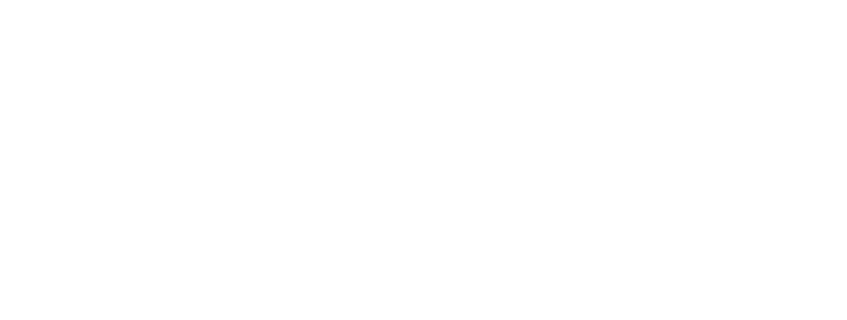
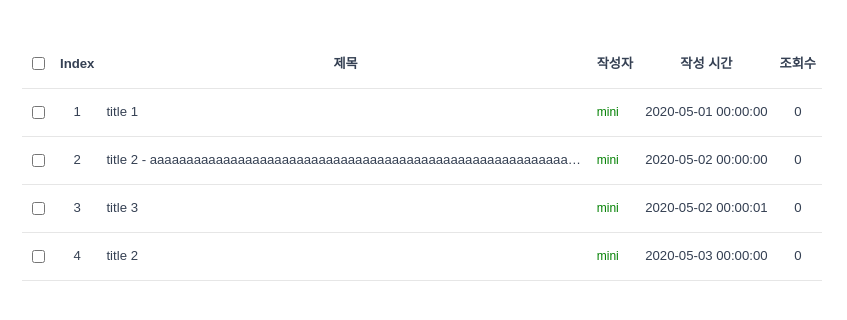
Before and after one commit to minnie-J/react-test-app, a React (Create React App) app: page /#/ in a window 1280 px wide. Shown: the top 320 px of the page, without its empty margins (218-1065 px from the left). Built offline with nearby package versions, Linux system fonts and the light colour scheme; a web font is replaced by a local one.

Commit message:
테이블 기능 추가 중

```diff
--- a/src/table/table.js
+++ b/src/table/table.js
@@ -1,18 +1,234 @@
-import React from "react";
+import React, { useState, useCallback, useMemo } from "react";
+import styled from "styled-components";
+import { Checkbox } from "antd";
 
-//NOTE: 셀 길이에 따라 컬럼 너비 일괄 적용
+const Container = styled.div`
+  width: 800px;
+  height: 100%;
+  overflow: auto;
+`;
+
+const TableArea = styled.table`
+  /** border-collapse
+    collapse: tr td border와 합쳐서 한줄로 표현
+    saperate: (default) tr td가 독립적으로 border를 가짐 두줄로 나오고 막..
+   */
+  border-collapse: collapse;
+
+  width: 100%;
+
+  /** table-layout
+    auto: (default) cell 내용에 따라 너비를 자동으로 잡아줌
+    fixed: 셀 내부 공백을 무시하고 너비를 잡음. 너비를 별도로 지정하지 않으면 각 셀 간격을 동일하게 만듦.
+   */
+  table-layout: auto;
+  /* table-layout: fixed; */
+
+  border: ${(props) => (props.border && "1px solid") || "unset"};
+  border-color: #e6e6e6;
+`;
+
+const HeaderArea = styled.tr`
+  height: ${(props) => props.height || "4rem"};
+
+  border-bottom: ${(props) => props.border || "1px solid"};
+  border-color: #e6e6e6;
+
+  font-size: 1.1rem;
+  font-weight: 700;
+`;
+
+const ColumnCell = styled.th`
+  /** vertical-align
+  middle: 문자열 수직 방향 가운데 정렬
+*/
+  vertical-align: middle;
+  padding: 0 6px;
+
+  border: ${(props) => (props.border && "1px solid") || "unset"};
+  border-color: #e6e6e6;
+
+  width: ${(props) =>
+    props.columnWidth ? props.columnWidth : props.ellipsis ? "100%" : "unset"};
+  max-width: ${(props) =>
+    props.columnWidth ? props.columnWidth : props.ellipsis ? "1px" : "unset"};
+  overflow: hidden;
+  text-overflow: ellipsis;
+  white-space: nowrap;
+`;
+
+const Row = styled.tr`
+  height: ${(props) => props.height || "4rem"};
+
+  border-bottom: ${(props) => props.border || "1px solid"};
+  border-color: #e6e6e6;
+
+  font-size: 1.1rem;
+
+  &:last-child {
+    border-bottom: ${(props) => props.header === false && "unset"};
+  }
+
+  &:hover {
+    background-color: #f6f6f6;
+  }
+`;
+
+const Cell = styled.td`
+  vertical-align: middle;
+  padding: 0 6px;
+
+  border: ${(props) => (props.border && "1px solid") || "unset"};
+  border-color: #e6e6e6;
+
+  text-align: ${(props) => props.align || "left"};
+
+  /** ellipsis
+    table-layout이 auto일때
+    - width: 100%;
+    - max-width: 1px;
+    - overflow: hidden / text-overlow: ellipsis / white-space: nowrap
+    옵션 주면 ellipsis 옵션 넣은 컬럼 최대치로 공간 잡고 줄임표 처리됨.
+    but, width값을 다른 '%'단위로 넣으면 풀려서 스크롤 생겨버림.
+  */
+  width: ${(props) =>
+    props.width ? props.width : props.ellipsis ? "100%" : "unset"};
+  max-width: ${(props) =>
+    props.width ? props.width : props.ellipsis ? "1px" : "unset"};
+  overflow: hidden;
+  text-overflow: ellipsis;
+  /** white-space
+    nowrap: 문자열에 공백이 있어도 줄바꿈하지 않음.
+  */
+  white-space: nowrap;
+`;
+
 const Table = ({
   columnData,
   rowData,
-  checkbox,
+  height,
   border,
   header,
-  height,
+  checkbox,
+  fixedHeader,
   onCheckedRows,
   onClickRow,
   onClickOrder,
 }) => {
-  return <div></div>;
+  const [checkedRowIds, changeCheckedRowIds] = useState(new Set());
+
+  const rowList = useMemo(
+    () => new Map(rowData.map((row, idx) => [idx, row])),
+    [rowData]
+  );
+
+  const isAllRowsChecked = useMemo(
+    () => (checkedRowIds.size === rowData.length ? true : false),
+    [checkedRowIds.size, rowData.length]
+  );
+
+  const isSomeRowsChecked = useMemo(
+    () =>
+      checkedRowIds.size > 0 && checkedRowIds.size < rowData.length
+        ? true
+        : false,
+    [checkedRowIds.size, rowData.length]
+  );
+
+  const onCheckRow = useCallback(
+    (event, { rowIdx }) => {
+      changeCheckedRowIds((rowIds) => {
+        rowIds = new Set(checkedRowIds);
+        rowIds.has(rowIdx) ? rowIds.delete(rowIdx) : rowIds.add(rowIdx);
+
+        return rowIds;
+      });
+    },
+    [checkedRowIds]
+  );
+
+  const onCheckAllRows = useCallback(
+    (event) =>
+      isAllRowsChecked
+        ? changeCheckedRowIds(new Set())
+        : changeCheckedRowIds(new Set(rowList.keys())),
+    [isAllRowsChecked, rowList]
+  );
+
+  return (
+    <Container>
+      {columnData ? (
+        <TableArea border={border}>
+          {header !== false && (
+            <thead>
+              <HeaderArea height={height} border={border === false && "unset"}>
+                {checkbox && (
+                  <ColumnCell border={border}>
+                    <Checkbox
+                      indeterminate={isSomeRowsChecked}
+                      onChange={onCheckAllRows}
+                      checked={isAllRowsChecked}
+                    />
+                  </ColumnCell>
+                )}
+                {columnData.map(
+                  ({ columnName, width, ellipsis }, columnIdx) => (
+                    <ColumnCell
+                      key={columnIdx}
+                      columnWidth={width}
+                      ellipsis={ellipsis}
+                      border={border}
+                    >
+                      {columnName}
+                    </ColumnCell>
+                  )
+                )}
+              </HeaderArea>
+            </thead>
+          )}
+          <tbody>
+            {rowList.size > 0 &&
+              [...rowList].map(([rowIdx, row]) => (
+                <Row
+                  key={rowIdx}
+                  height={height}
+                  border={border === false && "unset"}
+                  header={header}
+                >
+                  {checkbox && (
+                    <Cell border={border} align="center">
+                      <Checkbox
+                        checked={checkedRowIds.has(rowIdx) ? true : false}
+                        onChange={(event) => onCheckRow(event, { rowIdx })}
+                      />
+                    </Cell>
+                  )}
+                  {columnData.map(
+                    (
+                      { propName, align, width, order, render, ellipsis },
+                      cellIdx
+                    ) => (
+                      <Cell
+                        key={cellIdx}
+                        align={align}
+                        width={width}
+                        ellipsis={ellipsis}
+                        border={border}
+                      >
+                        {render ? render(row[propName]) : row[propName]}
+                      </Cell>
+                    )
+                  )}
+                </Row>
+              ))}
+          </tbody>
+        </TableArea>
+      ) : (
+        <div>loading...</div>
+      )}
+      {rowList.size < 1 && <div>No Data</div>}
+    </Container>
+  );
 };
 
 export default Table;
```
